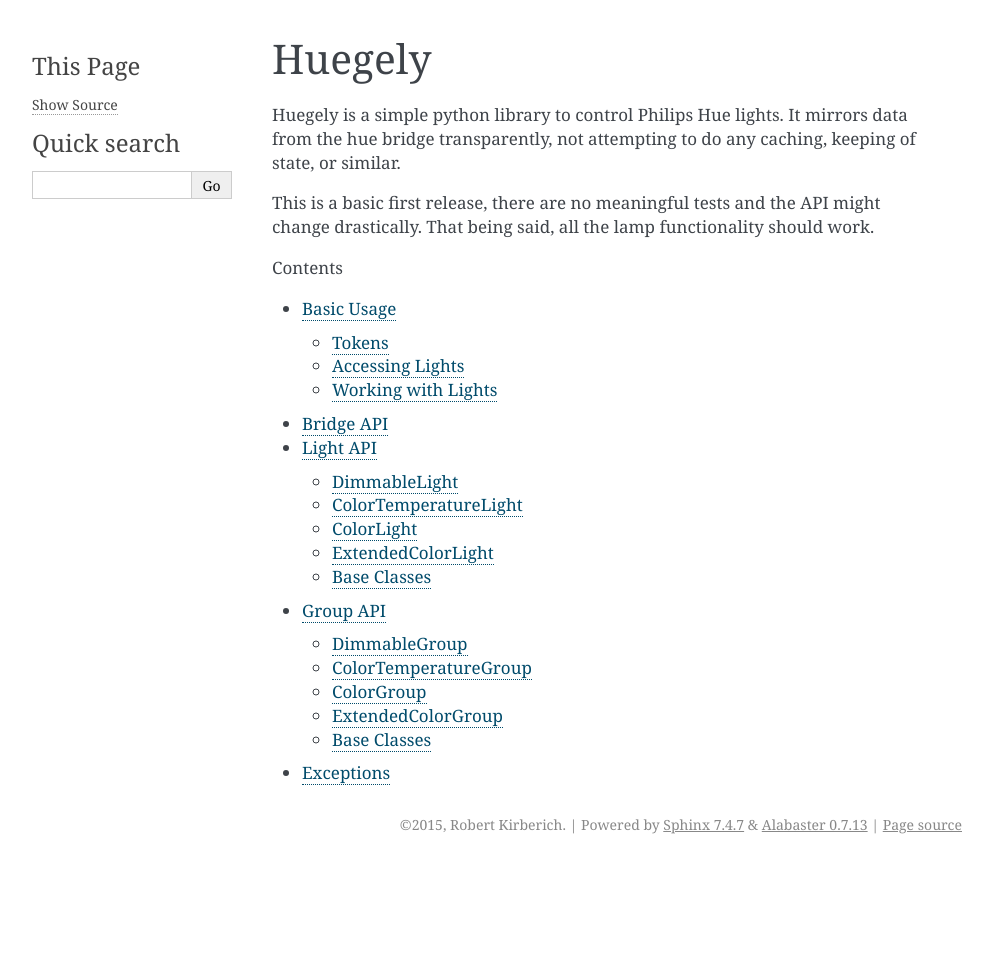
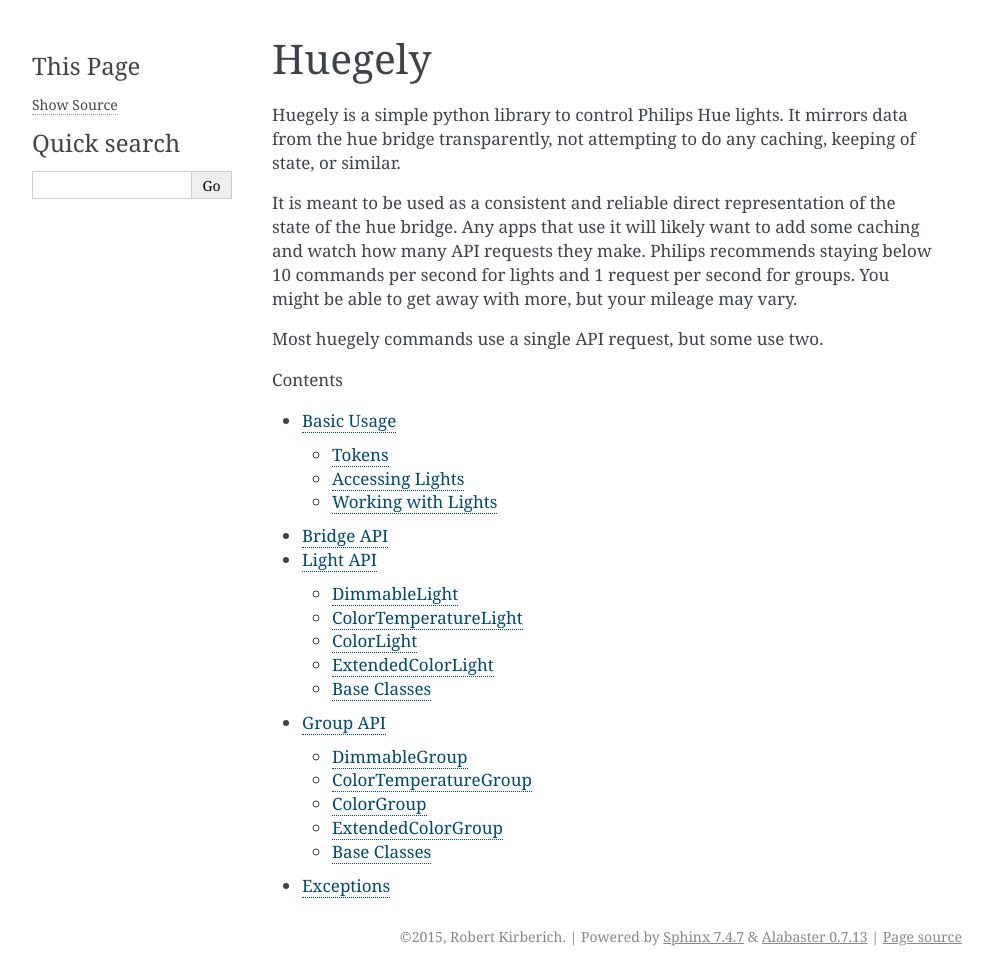
Before and after one commit to kirberich/huegely, a Sphinx documentation site: the page built from docs/source/index.rst, in a window 1280 px wide. Shown: the whole page, without its empty margins (148-1141 px from the left). Built offline with Sphinx 7.4.7, drawn with Linux system fonts in a browser that asks for light colours; formulas are drawn with MathJax 3; before the commit the page ends 900 px from its top, so only the background shows below that.

Commit message:
Update documentation

```diff
--- a/docs/source/index.rst
+++ b/docs/source/index.rst
@@ -4,7 +4,9 @@
 
 Huegely is a simple python library to control Philips Hue lights. It mirrors data from the hue bridge transparently, not attempting to do any caching, keeping of state, or similar.
 
-This is a basic first release, there are no meaningful tests and the API might change drastically. That being said, all the lamp functionality should work.
+It is meant to be used as a consistent and reliable direct representation of the state of the hue bridge. Any apps that use it will likely want to add some caching and watch how many API requests they make. Philips recommends staying below 10 commands per second for lights and 1 request per second for groups. You might be able to get away with more, but your mileage may vary.
+
+Most huegely commands use a single API request, but some use two.
 
 .. toctree::
    :maxdepth: 3
```
Also changed, not shown: CHANGELOG.md (+2 -0 lines), README.md (+13 -1 lines).
